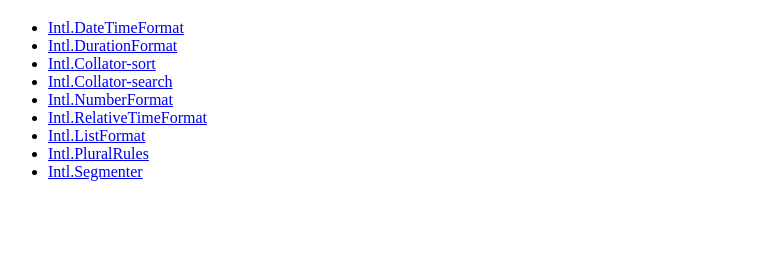
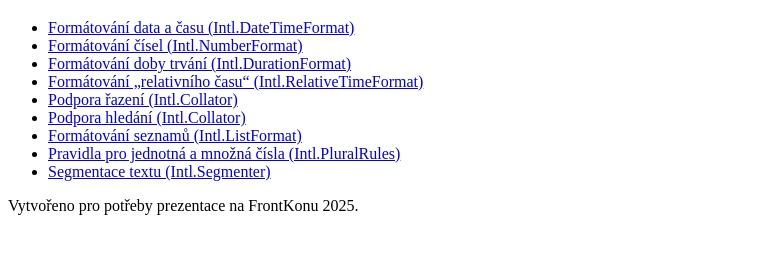
Before and after one commit to ondrakucera/frontkon-2025-vicejazycnost-intl, a website: page index.html in a window 1280 px wide. Shown: the part 61-314 px from the top of the page, without its empty margins (0-762 px from the left). Drawn offline with Linux system fonts and the light colour scheme.

Commit message:
Improve wording across the pages

```diff
--- a/DurationFormat.js
+++ b/DurationFormat.js
@@ -69,8 +69,8 @@ const rerender = () => {
 	const durationAgainstSelectedTime = calculateDuration(selectedTime, frontkonTime);
 	selectedTimeDurationElement.textContent =
 		selectedTime.getTime() <= frontkonTime.getTime()
-			? `Do mé přednášky na FrontKonu zbývá ${durationFormat.format(durationAgainstSelectedTime)}.`
-			: `Od mé přednášky na FrontKonu uplynulo ${durationFormat.format(durationAgainstSelectedTime)}.`;
+			? `Do vybraného času zbývá ${durationFormat.format(durationAgainstSelectedTime)}.`
+			: `Od vybraného času uplynulo ${durationFormat.format(durationAgainstSelectedTime)}.`;
 };
 
 const updateCurrentTime = () => {
--- a/index.html
+++ b/index.html
@@ -6,17 +6,24 @@
 		<title>Vícejazyčnost s použitím standardního objektu Intl</title>
 	</head>
 	<body>
-		<h1>Vícejazyčnost s použitím standardního objektu Intl</h1>
-		<ul>
-			<li><a href="DateTimeFormat.html">Intl.DateTimeFormat</a></li>
-			<li><a href="DurationFormat.html">Intl.DurationFormat</a></li>
-			<li><a href="Collator-sort.html">Intl.Collator-sort</a></li>
-			<li><a href="Collator-search.html">Intl.Collator-search</a></li>
-			<li><a href="NumberFormat.html">Intl.NumberFormat</a></li>
-			<li><a href="RelativeTimeFormat.html">Intl.RelativeTimeFormat</a></li>
-			<li><a href="ListFormat.html">Intl.ListFormat</a></li>
-			<li><a href="PluralRules.html">Intl.PluralRules</a></li>
-			<li><a href="Segmenter.html">Intl.Segmenter</a></li>
-		</ul>
+		<header>
+			<h1>Vícejazyčnost s použitím standardního objektu Intl</h1>
+		</header>
+		<main>
+			<ul>
+				<li><a href="DateTimeFormat.html">Formátování data a času (Intl.DateTimeFormat)</a></li>
+				<li><a href="NumberFormat.html">Formátování čísel (Intl.NumberFormat)</a></li>
+				<li><a href="DurationFormat.html">Formátování doby trvání (Intl.DurationFormat)</a></li>
+				<li><a href="RelativeTimeFormat.html">Formátování „relativního času“ (Intl.RelativeTimeFormat)</a></li>
+				<li><a href="Collator-sort.html">Podpora řazení (Intl.Collator)</a></li>
+				<li><a href="Collator-search.html">Podpora hledání (Intl.Collator)</a></li>
+				<li><a href="ListFormat.html">Formátování seznamů (Intl.ListFormat)</a></li>
+				<li><a href="PluralRules.html">Pravidla pro jednotná a množná čísla (Intl.PluralRules)</a></li>
+				<li><a href="Segmenter.html">Segmentace textu (Intl.Segmenter)</a></li>
+			</ul>
+		</main>
+		<footer>
+			<p>Vytvořeno pro potřeby prezentace na FrontKonu 2025.</p>
+		</footer>
 	</body>
 </html>
```
Also changed, not shown: Collator-search.html (+2 -2 lines), Collator-sort.html (+1 -1 lines), DateTimeFormat.html (+11 -0 lines), NumberFormat.html (+10 -0 lines).
